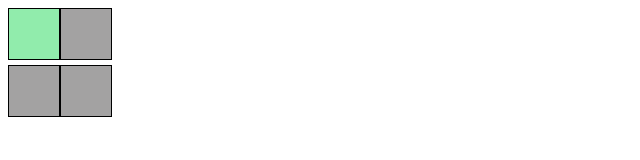
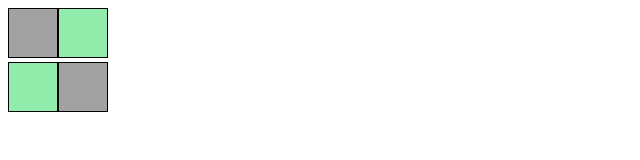
Before and after one commit to johnppkyaw/c0de-Lessons, a website: page js4/07-Challenges/4.html in a window 1280 px wide. Both pictures are taken after a click on the element 34 px from the left and 34 px from the top of the page. Shown: the whole page, without its empty margins (0-640 px from the left). Drawn offline with Linux system fonts and the light colour scheme.

Commit message:
complete js4 challenge 4

```diff
--- a/js4/07-Challenges/4.html
+++ b/js4/07-Challenges/4.html
@@ -5,72 +5,104 @@
   <meta name="viewport" content="width=device-width, initial-scale=1.0">
   <title>Lights Off</title>
   <style>
-    div.row {
-      display: flex;
-      flex-direction: row;
-      margin-bottom: 5px;
-    }
     div div {
+      display: inline-block;
+      box-sizing: border-box;
       height: 50px;
       width: 50px;
       border: 1px solid black;
       cursor: pointer;
+      background-color: rgb(163, 162, 162);
     }
     div.on {
       background-color:rgb(145, 236, 172);
     }
-    div.off {
-      background-color: rgb(163, 162, 162);
-    }
   </style>
 </head>
 <body>
+  <div id="container"></div>
   <script>
+    const blockContainer = document.querySelector('#container');
+
     const loopTo = (index, func, initial = 0) => {
       if(index <= initial) return;
       func(initial);
       return loopTo(index, func, initial + 1);
     }
 
-    const toggleClass = (element, classA, classB) => {
-      element.classList.remove(classA);
-      element.classList.add(classB);
+    const checkLights = (array, row = 0, col = 0) => {
+      if(row === size) {
+        size = +prompt('You won! Enter the dimension to play the next game');
+        if(size) {
+          blockContainer.innerHTML = '';
+          blockArr = [];
+          createGame(size);
+        }
+        return true;
+      }
+      if(col === size) {
+        return checkLights(array, row + 1, 0);
+      }
+      if(array[row][col].isOn()) return false;
+      return checkLights(array, row, col + 1);
     }
 
-    function createGame(dimension = 2) {
-      document.body.innerHTML = '';
-      const randomRow = Math.floor(Math.random() * dimension);
-      const randomCol = Math.floor(Math.random() * dimension);
-      console.log(randomRow, randomCol);
+    const Block = function(row, col) {
+      this.element = document.createElement('div');
+      this.lightsOn = false;
+      this.isOn = () => {
+        return this.element.classList.contains('on');
+      }
+      this.toggle = () => {
+        this.lightsOn = !this.lightsOn;
+        if(this.lightsOn) {
+          this.element.classList.add('on');
+        } else {
+          this.element.classList.remove('on')
+        }
+      }
+      this.element.onclick = () => {
+        if(!this.isOn) return;
+        console.log('clicked');
+        console.log(`top: ${row - 1} ${col} left: ${row} ${col - 1} bottom: ${row + 1} ${col} right: ${row} ${col + 1} `);
+        this.toggle();
+        //top
+        blockArr[row - 1] && blockArr[row - 1][col].toggle();
+        //right
+        blockArr[row][col + 1] && blockArr[row][col + 1].toggle();
+        //bottom
+        blockArr[row + 1] && blockArr[row + 1][col].toggle();
+        //left
+        blockArr[row][col - 1] && blockArr[row][col - 1].toggle();
 
-      const rowDivArr = [];
+        console.log(checkLights(blockArr));
+      }
+      blockContainer.appendChild(this.element);
+    }
 
-      loopTo(dimension, (i) => {
-        const rowDiv = document.createElement('div');
-        rowDiv.setAttribute('class', `row`);
-        rowDiv.classList.add(i);
-        rowDivArr.push(rowDiv);
-      })
+    const buildBlock = (size, row = 0, col = 0, tempArr = []) => {
+      if(row === size) return;
+      if(col === size) {
+        blockArr.push(tempArr);
+        tempArr = []
+        return buildBlock(size, row + 1, 0, tempArr);
+      }
+      tempArr.push(new Block(row, col));
+      return buildBlock(size, row, col + 1, tempArr);
+    }
 
-      rowDivArr.forEach((row, rowIndex) => {
-        loopTo(dimension, (i) => {
-        const blockDiv = document.createElement('div');
-        blockDiv.setAttribute('class', i);
-        if(i === randomCol && rowIndex === randomRow) {
-          blockDiv.classList.add('on');
-        } else {
-          blockDiv.classList.add('off');
-        }
-        row.appendChild(blockDiv);
-        document.body.appendChild(row)
-        })
-      })
+    let size = 2;
+    let blockArr = [];
 
-      console.log(rowDivArr)
+    function createGame(size) {
+      blockContainer.style.width = `${50 * size}px`;
+      buildBlock(size);
+
+      const randomRow = Math.floor(Math.random() * size);
+      const randomCol = Math.floor(Math.random() * size);
+      blockArr[randomRow][randomCol].toggle();
     }
-    createGame();
-    //if all the lights are off
-     //prompt winning message and ask for dimension
+    createGame(size);
 
   </script>
 
```
